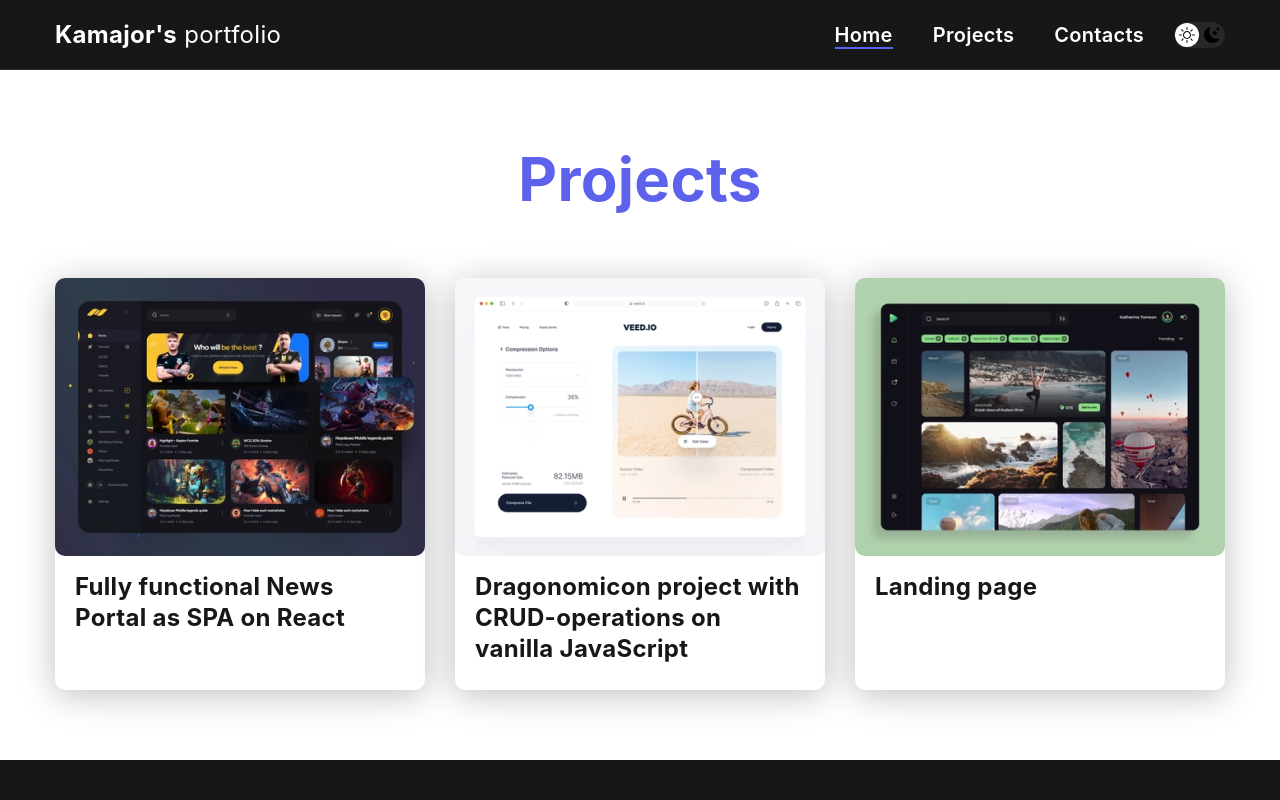
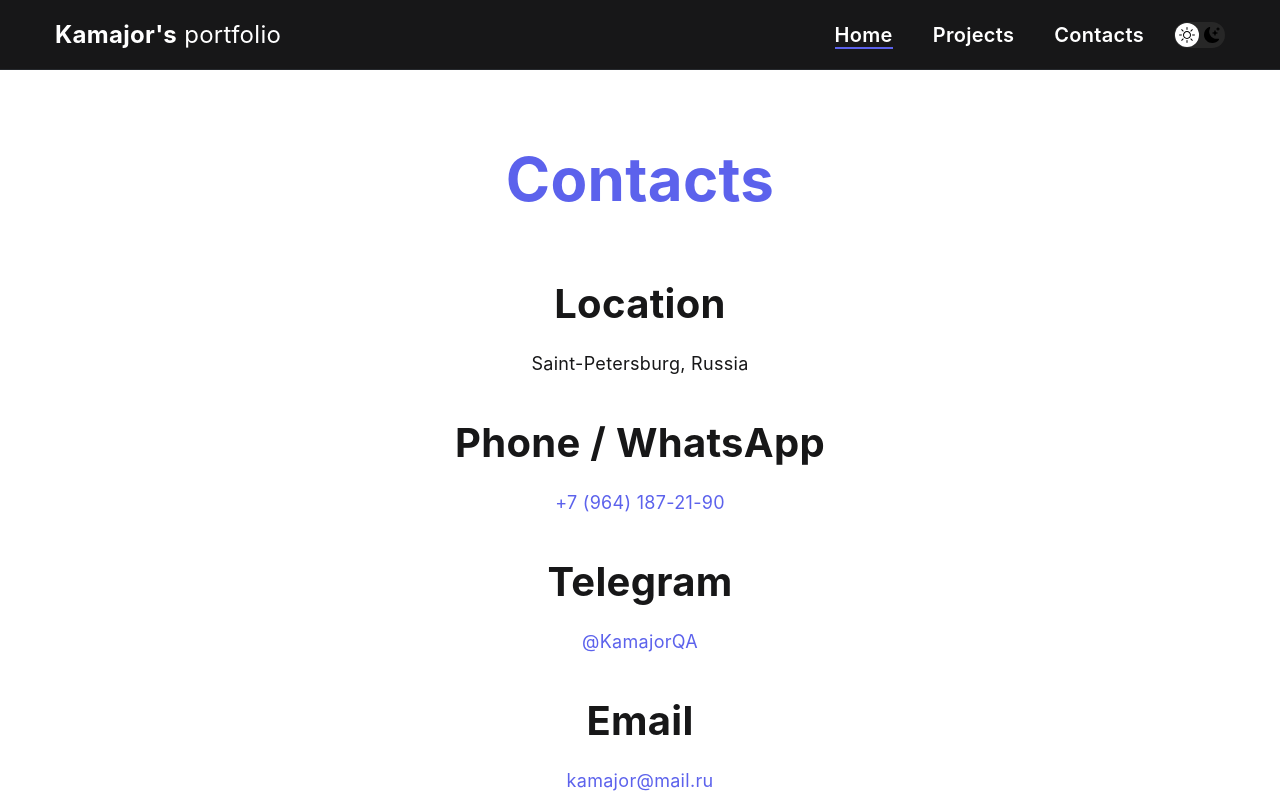
Before and after one commit to KamajorQA/React_Portfolio, a React (Create React App) app: page / in a window 1280 px wide. Shown: the top 800 px of the page. Built offline with nearby package versions, Linux system fonts and the light colour scheme.

Commit message:
Реализована страница контактов

```diff
--- a/src/components/App/App.css
+++ b/src/components/App/App.css
@@ -1,3 +1,9 @@
+.App {
+  display: flex;
+  flex-direction: column;
+  min-height: 100vh;
+}
+
 /* General */
 
 .container {
@@ -12,6 +18,7 @@
 
 .section {
   padding: 70px 0;
+  flex-grow: 1;
 }
 
 .title-1 {
--- a/src/components/App/App.js
+++ b/src/components/App/App.js
@@ -2,6 +2,7 @@ import Navigation from '../Navigaton/Navigation';
 import Footer from '../Footer/Footer';
 import Home from '../../layouts/Home';
 import Projects from '../../layouts/Projects';
+import Contacts from '../../layouts/Contacts';
 import './app.css';
 
 function App() {
@@ -9,7 +10,8 @@ function App() {
     <div className="App">
       <Navigation />
       {/* <Home /> */}
-      <Projects />
+      {/* <Projects /> */}
+      <Contacts />
       <Footer />
     </div>
   );
--- a/src/index.css
+++ b/src/index.css
@@ -47,6 +47,7 @@
 }
 
 body {
+  min-height: 100vh;
   margin: 0;
   font-family: -apple-system, BlinkMacSystemFont, 'El Messiri', 'Segoe UI',
     'Roboto', 'Oxygen', 'Ubuntu', 'Cantarell', 'Fira Sans', 'Droid Sans',
@@ -55,10 +56,6 @@ body {
 
   -webkit-font-smoothing: antialiased;
   -moz-osx-font-smoothing: grayscale;
-
-  display: flex;
-  flex-direction: column;
-  min-height: 100vh;
 
   /* Light mode */
   background-color: var(--page-bg);
--- /dev/null
+++ b/src/layouts/Contacts.js
@@ -0,0 +1,38 @@
+function Contacts() {
+  return (
+    <main className="section">
+      <div className="container">
+        <h1 className="title-1">Contacts</h1>
+
+        <ul className="content-list">
+          <li className="content-list__item">
+            <h2 className="title-2">Location</h2>
+            <p>Saint-Petersburg, Russia</p>
+          </li>
+          <li className="content-list__item">
+            <h2 className="title-2">Phone / WhatsApp</h2>
+            <p>
+              <a href="tel:+79641872190">+7 (964) 187-21-90</a>
+            </p>
+          </li>
+          <li className="content-list__item">
+            <h2 className="title-2">Telegram</h2>
+            <p>
+              <a href="https://t.me/KamajorQA" target="_blank" rel="noreferrer">
+                @KamajorQA
+              </a>
+            </p>
+          </li>
+          <li className="content-list__item">
+            <h2 className="title-2">Email</h2>
+            <p>
+              <a href="mailto:kamajor@mail.ru">kamajor@mail.ru</a>
+            </p>
+          </li>
+        </ul>
+      </div>
+    </main>
+  );
+}
+
+export default Contacts;
```
